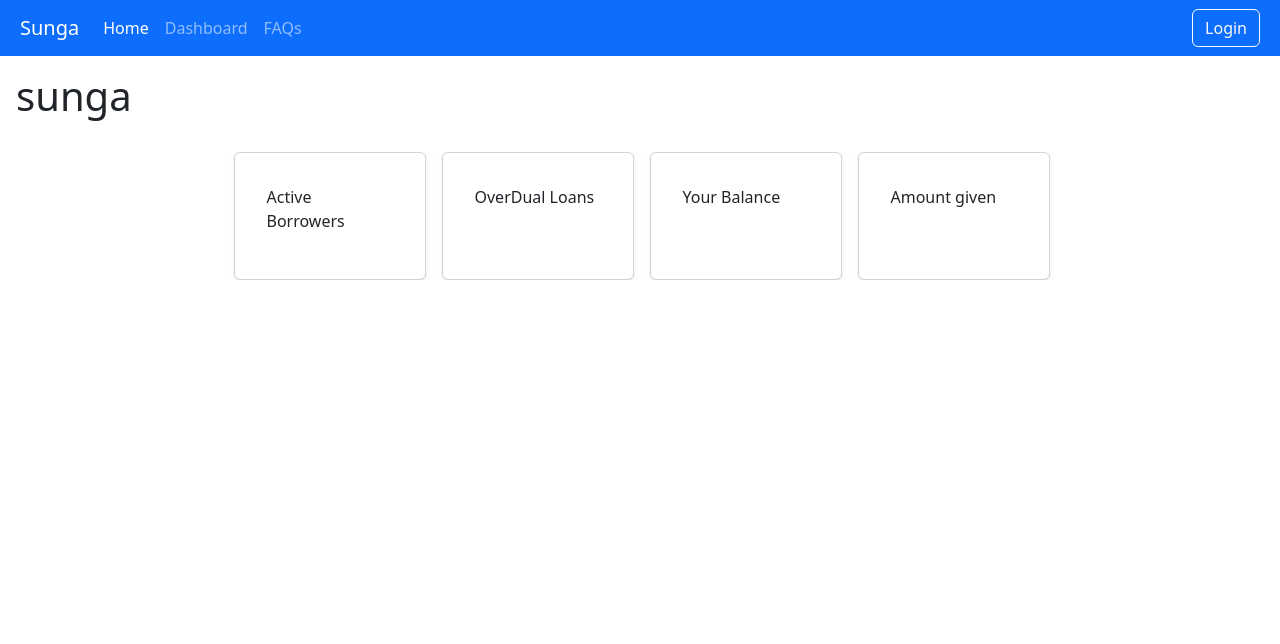
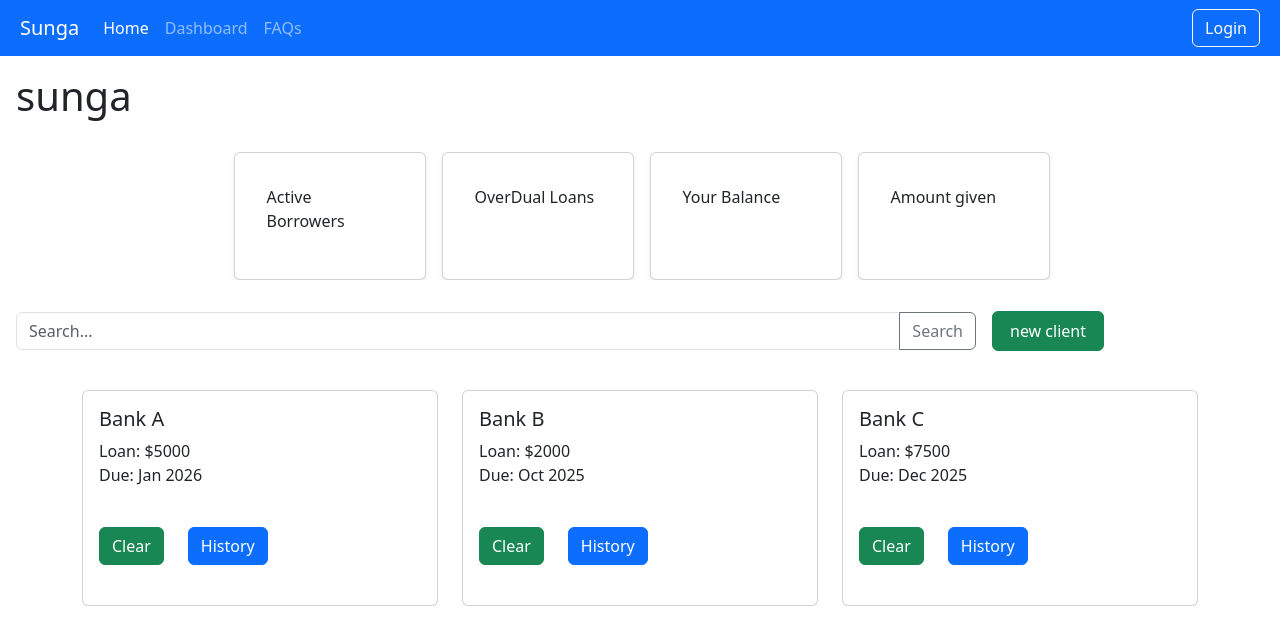
Before and after one commit to Dalliso-banda/sunga, a React (Vite) app in the folder client/: page /dashbored in a window 1280 px wide. Shown: the top 644 px of the page. Built offline with nearby package versions, Linux system fonts and the light colour scheme.

Commit message:
added profile page and dash bored

```diff
--- a/client/package.json
+++ b/client/package.json
@@ -11,8 +11,10 @@
   },
   "dependencies": {
     "bootstrap": "^5.3.8",
+    "chart.js": "^4.5.1",
     "react": "^19.2.0",
     "react-bootstrap": "^2.10.10",
+    "react-chartjs-2": "^5.3.1",
     "react-dom": "^19.2.0",
     "react-hook-form": "^7.66.0",
     "react-router-dom": "^7.9.6"
--- a/client/src/App.jsx
+++ b/client/src/App.jsx
@@ -6,6 +6,7 @@ import Home from './pages/Home.jsx'
 import FAQPage from './pages/FAQs.jsx'
 import SignUp from './pages/SignUpPage.jsx'
 import DashBoard from './pages/DashBoard.jsx'
+import ClientHistory from './pages/ClientHistory.jsx'
 
 const router = createBrowserRouter(
 [
@@ -33,6 +34,10 @@ const router = createBrowserRouter(
    path: '/FAQs',
   element:<FAQPage/>
 
+},{
+   path: '/clienthistory',
+  element:<ClientHistory/>
+
 }
 
 ]
--- /dev/null
+++ b/client/src/components/ClientHistoryChartAnalysis.jsx
@@ -0,0 +1,41 @@
+import {
+  Chart as ChartJS,
+  RadialLinearScale,
+  ArcElement,
+  Tooltip,
+  Legend,
+} from 'chart.js';
+import { Container,Row,Col } from 'react-bootstrap';
+import { PolarArea } from 'react-chartjs-2';
+
+ChartJS.register(RadialLinearScale, ArcElement, Tooltip, Legend);
+
+export const data = {
+  labels: ['cleared on time', 'loans overdued'],
+  datasets: [
+    {
+      label: '# of Votes',
+      data: [1, 19],
+      backgroundColor: [
+        'hsla(0, 71%, 49%, 0.96)',
+        'hsla(120, 50%, 62%, 0.50)',
+
+      ],
+      borderWidth: 1,
+    },
+  ],
+};
+
+export default function ClientHistoryChartAnalysis() {
+  return(
+    <Container>
+
+
+         <h6 ><u> chart showing an anlysis of loans paid in time and overdued</u> </h6>
+
+  <PolarArea data={data} />;
+
+    </Container>
+
+  )
+}
--- a/client/src/components/DushBoardSlider.jsx
+++ b/client/src/components/DashBoardSlider.jsx
@@ -1,6 +1,6 @@
 import { Container, Card, Row, Col } from 'react-bootstrap';
 
-export default function DushBoardSlider({ title, amount }) {
+export default function DashBoardSlider({ title, amount }) {
     return (
         <Container className="d-flex justify-content-center align-items-center">
             <Row className="m-3 w-75">
--- /dev/null
+++ b/client/src/components/DashboardBorrowerCards.jsx
@@ -0,0 +1,42 @@
+import React from 'react';
+import { Card, Button, Row, Col, Container } from 'react-bootstrap';
+import context from 'react-bootstrap/esm/AccordionContext';
+
+
+
+
+
+function LenderCards() {
+  const lenders = [
+    { name: "Bank A", info: ["Loan: $5000", "Due: Jan 2026"], overdue: false,interest:'100',collatera:'iphone'  },
+    { name: "Bank B", info: ["Loan: $2000", "Due: Oct 2025"], overdue: true ,interest:'100',collatera:'iphone' },
+    { name: "Bank C", info: ["Loan: $7500", "Due: Dec 2025"], overdue: false,interest:'100',collatera:'iphone' },
+  ];
+
+  return (
+    <Container className="py-4">
+      <Row className="g-4">
+        {lenders.map((lender, idx) => (
+          <Col md={4} sm={6} xs={12} key={idx}>
+            <Card className={`lender-card ${lender.overdue ? "overdual" : ""}`}>
+              <Card.Body>
+                <Card.Title className="lender-header">{lender.name}</Card.Title>
+                <div className="lender-info">
+                  {lender.info.map((item, i) => (
+                    <div key={i}>{item}</div>
+                  ))}
+                </div>
+                <div className="action-buttons mt-3">
+                  <Button variant='success' >Clear</Button>
+                  <Button className="m-4">History</Button>
+                </div>
+              </Card.Body>
+            </Card>
+          </Col>
+        ))}
+      </Row>
+    </Container>
+  );
+}
+
+export default LenderCards;
--- /dev/null
+++ b/client/src/components/RegisterClientButton.jsx
@@ -0,0 +1,17 @@
+import {Link} from 'react-router-dom'
+import {Button} from 'react-bootstrap'
+
+
+export default function RegisterClientButton(){
+         return(
+     <div>
+            <Button variant='success' style={{width:'7em',height:'2.5em'}}>
+
+
+      <Link className='nav-link text-center' to={'/uploadClient'}>
+               new client
+                </Link>
+            </Button>
+            </div>
+         )
+}
--- /dev/null
+++ b/client/src/components/SearchBar.jsx
@@ -0,0 +1,75 @@
+import { InputGroup, FormControl, Button } from 'react-bootstrap';
+import {useState,useEffect} from 'react';
+import RegisterButton from '../components/RegisterClientButton.jsx';
+import axios from 'axios';
+
+ export default function SearchComponent() {
+  const [searchTerm, setSearchTerm] = useState('');
+  const [results, setResults] = useState([]);
+  const API_URL = 'https://jsonplaceholder.typicode.com/posts'; // Replace with your actual API endpoint
+useEffect(() => {
+    if (searchTerm.length === 0) {
+        setResults([]);
+        return;
+    }
+
+    const fetchResults = async () => {
+        try {
+            const response = await axios.get(`${API_URL}`);
+            console.log(response.data);
+           let isAvalible = response.data.filter(item =>
+               item.title.toLowerCase().includes(searchTerm.toLowerCase()) ||
+               item.body.toLowerCase().includes(searchTerm.toLowerCase())
+           );
+           if(!isAvalible){
+               setResults([]);
+               return;
+           }
+            setResults(isAvalible);
+             // Adjust based on your API response structure
+        } catch (error) {
+            console.error('Error fetching search results:', error);
+        }
+    };
+
+    fetchResults();
+}, [searchTerm]);
+
+
+  const handleSearch = () => {
+      console.log(results)
+  };
+
+  return (
+    <>
+<div  className='d-flex align-items-center' g-3>
+        <InputGroup className="m-3 w-75">
+      <FormControl
+        placeholder="Search..."
+        aria-label="Search"
+        value={searchTerm}
+        onChange={(e) => setSearchTerm(e.target.value)}
+      />
+      <Button variant="outline-secondary" onClick={handleSearch}>
+        Search
+      </Button>
+    </InputGroup><RegisterButton/>
+
+</div>
+
+    {results.length > 0?(
+        <div className="m-3 w-75 h-50 overflow-auto border p-2  " style={{maxHeight:'300px'}}>
+            <h5>Search Results:</h5>
+            <ul>
+                {results.map((result, index) => (
+                    <li className='nav-link' key={index}>{result.title}</li> // Adjust based on your API response structure
+                ))}
+
+            </ul>
+        </div>
+    ):null
+
+    }
+        </>
+  );
+}
--- /dev/null
+++ b/client/src/pages/ClientHistory.jsx
@@ -0,0 +1,58 @@
+import { useEffect } from 'react';
+import ProfileHolder from '../components/ClientHistoryProfileHolder.jsx';
+import Nav from '../components/Nav.jsx';
+import  ClientHistoryChartAnalysis  from '../components/ClientHistoryChartAnalysis.jsx';
+import { Card, Col, Container, Row } from 'react-bootstrap';
+
+export default function ClientHistory() {
+    useEffect(() => {
+        document.title = 'Client History - Sunga';
+    }, []);
+  return (
+    <>
+
+    <Nav/>
+    <div className='w-100 d-flex flex-column align-items-center p-2'>
+<ProfileHolder status='cleared' email='chrishacia@example.com' name='chrishacia' number='12345' title='frendos mentor'/>
+</div>
+ <h1 className='m-3'>loan History</h1>
+ <div className='w-90 m-3 d-flex align-items-center  justify-content-center '>
+<Container className='m-3 '>
+
+<Row  className='w-100 d-flex  g-4 align-items-center  justify-content-center  ' >
+   <Col  xs={12}  sm={5}>
+           <ClientHistoryChartAnalysis/>
+
+   </Col>
+
+   <Col  className='' xs={12}  sm={5}>
+        <Card>
+          <Card.Header>
+            credit history
+          </Card.Header>
+      <ol>
+        <li>
+          Lorem, ipsum dolor sit amet consectetur adipisicing elit. Perferendis dolore animi accusantium sapiente praesentium, accusamus, enim iusto dolores, tempore eligendi culpa nemo aliquid expedita ratione ipsum possimus voluptatibus rem laboriosam.
+        </li>
+              <li>
+          Lorem, ipsum dolor sit amet consectetur adipisicing elit. Perferendis dolore animi accusantium sapiente praesentium, accusamus, enim iusto dolores, tempore eligendi culpa nemo aliquid expedita ratione ipsum possimus voluptatibus rem laboriosam.
+        </li>
+              <li>
+          Lorem, ipsum dolor sit amet consectetur adipisicing elit. Perferendis dolore animi accusantium sapiente praesentium, accusamus, enim iusto dolores, tempore eligendi culpa nemo aliquid expedita ratione ipsum possimus voluptatibus rem laboriosam.
+        </li>
+              <li>
+          Lorem, ipsum dolor sit amet consectetur adipisicing elit. Perferendis dolore animi accusantium sapiente praesentium, accusamus, enim iusto dolores, tempore eligendi culpa nemo aliquid expedita ratione ipsum possimus voluptatibus rem laboriosam.
+        </li>
+      </ol>
+        </Card>
+
+   </Col>
+</Row>
+
+    </Container>
+    </div>
+
+    </>
+
+  );
+}
--- a/client/src/pages/DashBoard.jsx
+++ b/client/src/pages/DashBoard.jsx
@@ -1,17 +1,28 @@
 import React from 'react';
 //Hi chris best mentor in the World
-import DahsBoardSlider from '../components/DushBoardSlider.jsx';
+import DashBoardCards from '../components/DashboardBorrowerCards.jsx';
+import DahsBoardSlider from '../components/DashBoardSlider.jsx';
 import NavBar from '../components/Nav.jsx';
+import SearchBar from '../components/SearchBar.jsx';
+
+
 export default function DashBoard() {
   return (
    <>
    <NavBar />
       <h1 className='m-3'>sunga</h1>
       <section>
-      <DahsBoardSlider/>
+        <div className='d-flex justify-content-space-between'>
+            <DahsBoardSlider/>
+        </div>
+
       </section>
+      <SearchBar/>
     <div>
 
+         <section>
+            <DashBoardCards/>
+            </section>
     </div>
     </>
   );
--- /dev/null
+++ b/package.json
@@ -0,0 +1,5 @@
+{
+  "dependencies": {
+    "axios": "^1.13.2"
+  }
+}
```
Also changed, not shown: client/src/components/ClientHistoryProfileHolder.jsx (added, +28 -0 lines), 2 other files (tests, documents, lock files or other folders).
